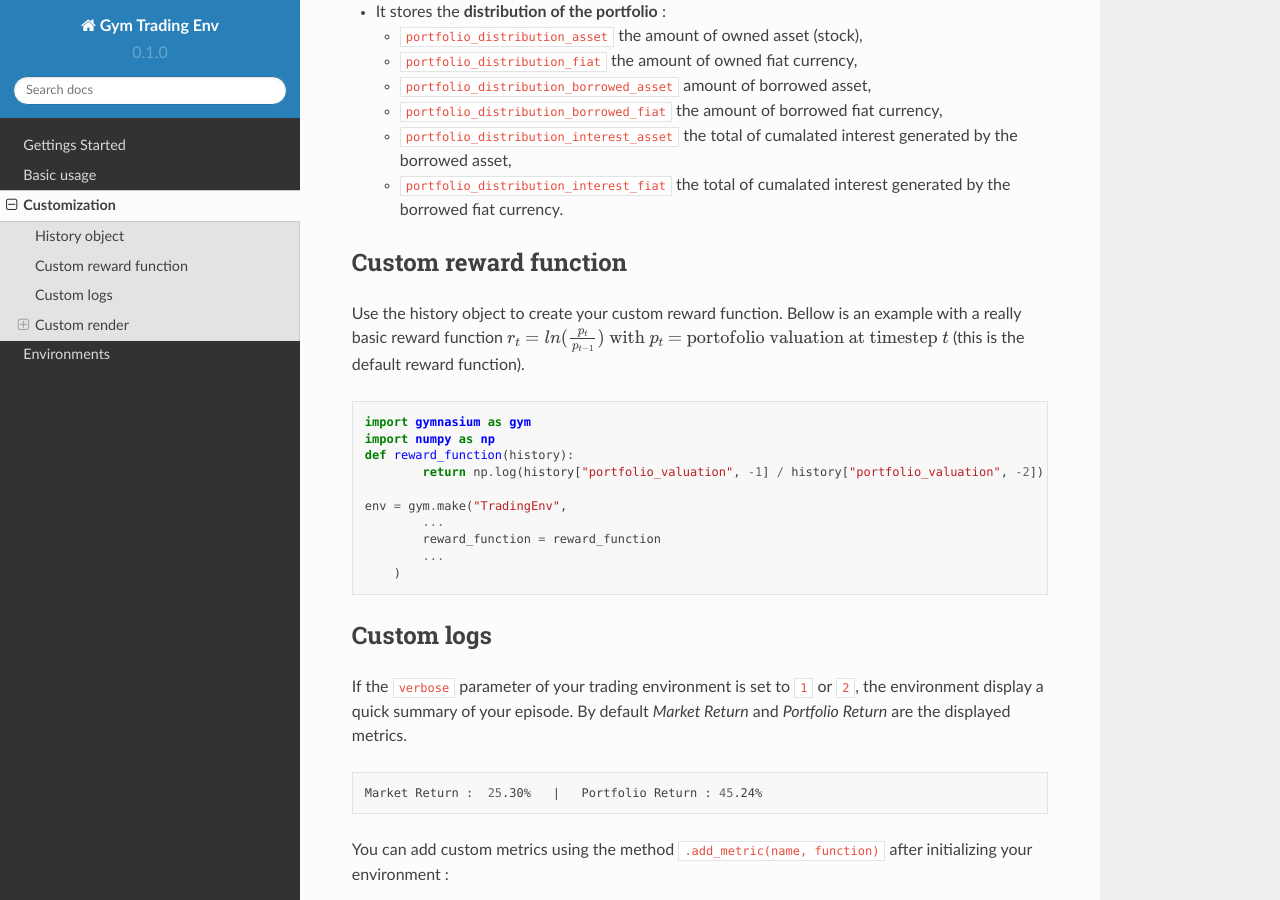
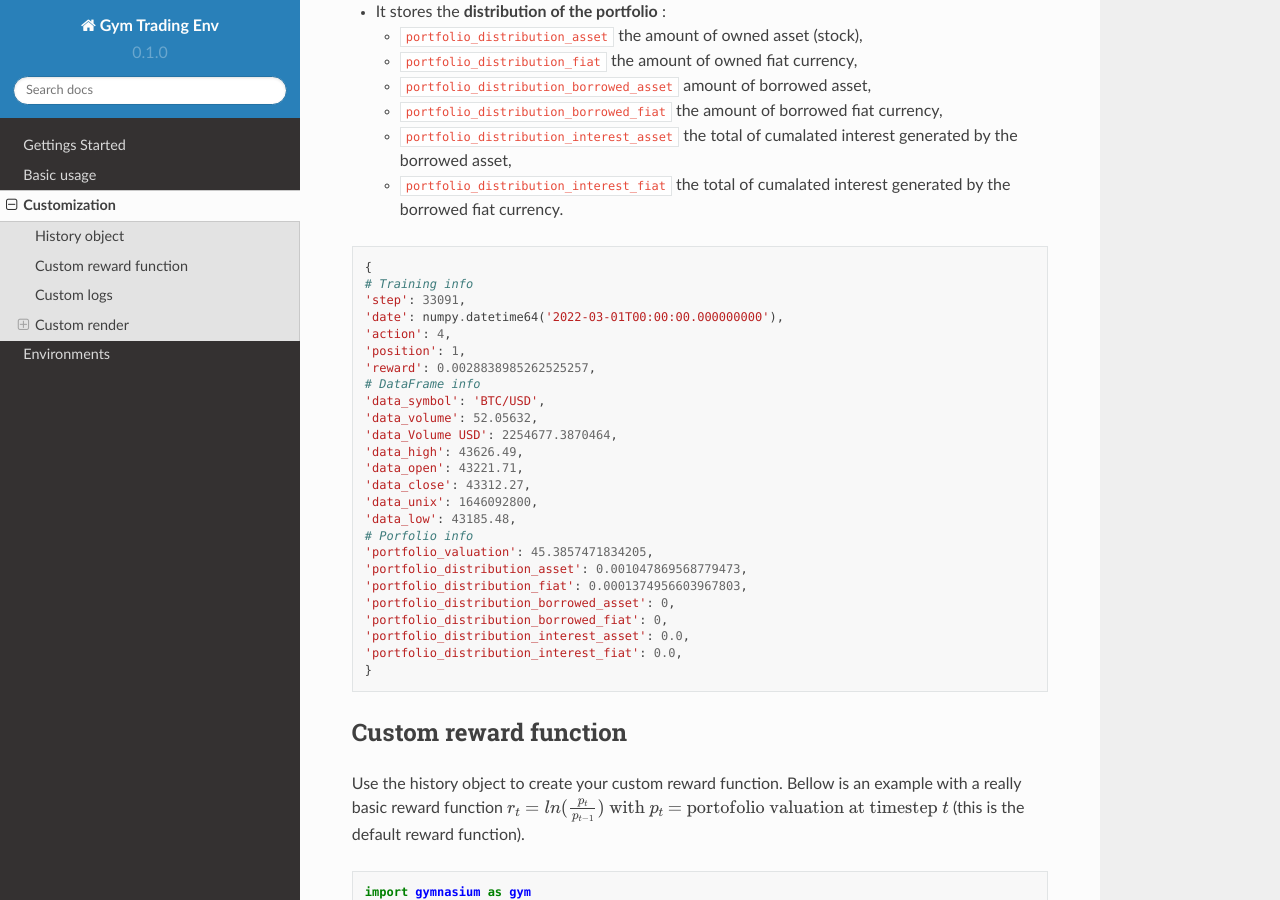
Before and after one commit to ClementPerroud/Gym-Trading-Env, a Sphinx documentation site: the page built from docs/source/customization.rst, in a window 1280 px wide and 900 px high, scrolled down 683 px. Built offline with Sphinx 7.4.7 and the Read the Docs theme 2.0.0, drawn with Linux system fonts in a browser that asks for light colours.

Commit message:
Update customization.rst

```diff
--- a/docs/source/customization.rst
+++ b/docs/source/customization.rst
@@ -28,6 +28,33 @@ Accessible columns of history object :
   * ``portfolio_distribution_interest_asset`` the total of cumalated interest generated by the borrowed asset,
   * ``portfolio_distribution_interest_fiat`` the total of cumalated interest generated by the borrowed fiat currency.
 
+.. code-block:: python
+
+  {
+  # Training info
+  'step': 33091,
+  'date': numpy.datetime64('2022-03-01T00:00:00.000000000'),
+  'action': 4,
+  'position': 1,
+  'reward': 0.0028838985262525257,
+  # DataFrame info
+  'data_symbol': 'BTC/USD',
+  'data_volume': 52.05632,
+  'data_Volume USD': 2254677.3870464,
+  'data_high': 43626.49,
+  'data_open': 43221.71,
+  'data_close': 43312.27,
+  'data_unix': 1646092800,
+  'data_low': 43185.48,
+  # Porfolio info
+  'portfolio_valuation': 45.3857471834205,
+  'portfolio_distribution_asset': 0.001047869568779473,
+  'portfolio_distribution_fiat': 0.0001374956603967803,
+  'portfolio_distribution_borrowed_asset': 0,
+  'portfolio_distribution_borrowed_fiat': 0,
+  'portfolio_distribution_interest_asset': 0.0,
+  'portfolio_distribution_interest_fiat': 0.0,
+  }
 Custom reward function
 -------------------
 
```
